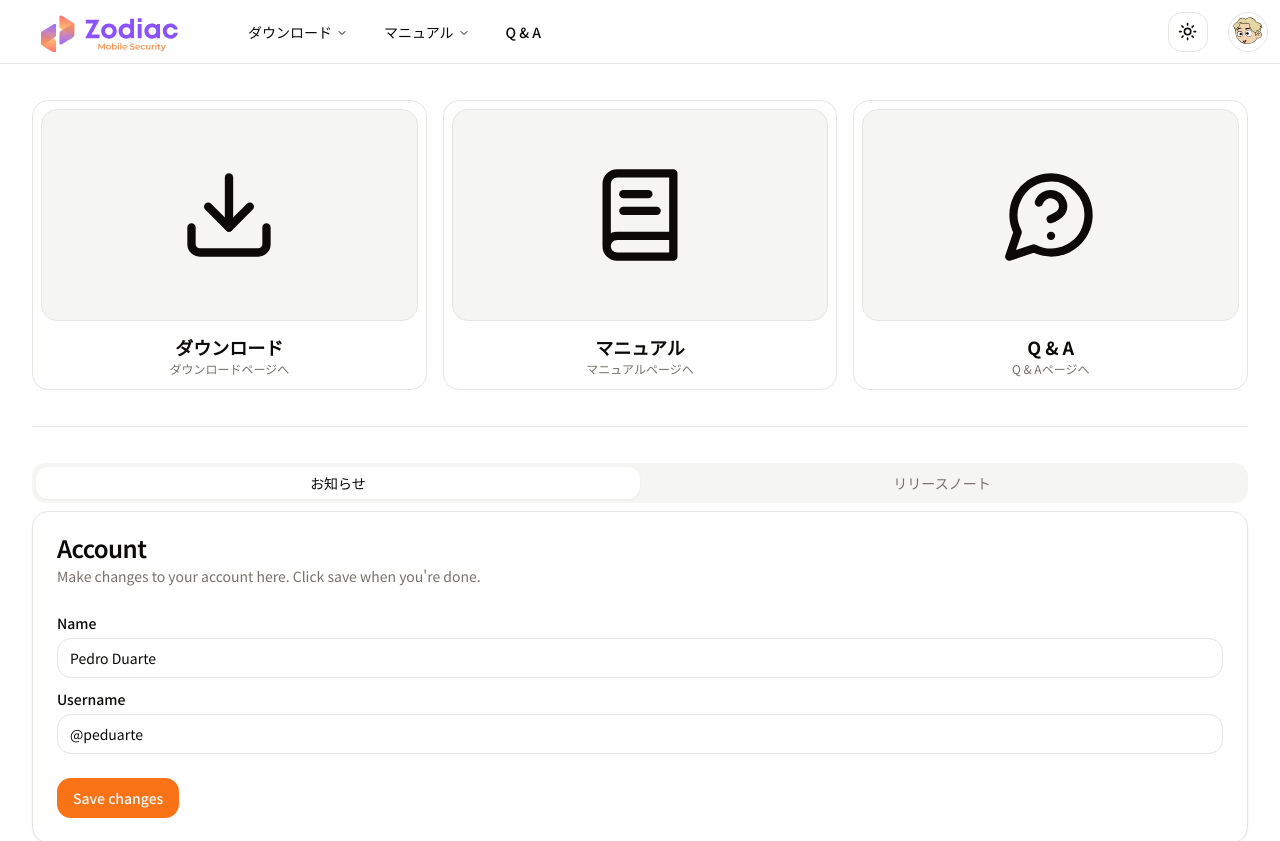
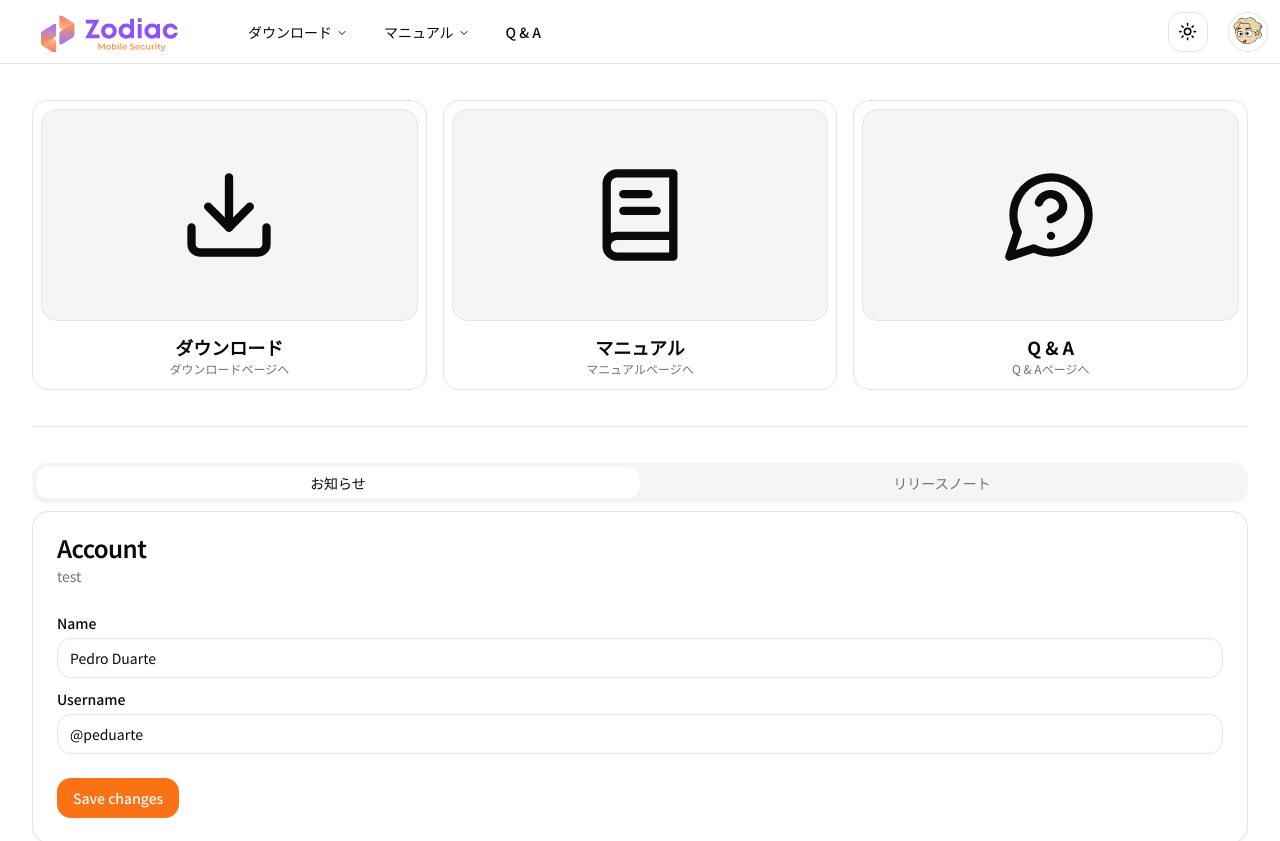
Before and after one commit to tk20211228/support-site-demo, a Next.js app: page / in a window 1280 px wide. Shown: the top 841 px of the page. Built offline with nearby package versions, Linux system fonts and the light colour scheme.

Commit message:
fix: add vercel fixed

```diff
--- a/app/download/page.tsx
+++ b/app/download/page.tsx
@@ -4,7 +4,7 @@ import SideBer from "@/components/side-ber";
 
 export default async function Page() {
   const externalLinks = await getExternalLinks();
-  console.log("externalLink", externalLinks);
+  // console.log("externalLink", externalLinks);
   return (
     <div className="container p-0">
       <div className="min-h-dvh flex flex-col">
--- a/components/news.tsx
+++ b/components/news.tsx
@@ -23,9 +23,7 @@ export default function News() {
         <Card>
           <CardHeader>
             <CardTitle>Account</CardTitle>
-            <CardDescription>
-              Make changes to your account here. Click save when you're done.
-            </CardDescription>
+            <CardDescription>test</CardDescription>
           </CardHeader>
           <CardContent className="space-y-2">
             <div className="space-y-1">
@@ -46,9 +44,7 @@ export default function News() {
         <Card>
           <CardHeader>
             <CardTitle>Password</CardTitle>
-            <CardDescription>
-              Change your password here. After saving, you'll be logged out.
-            </CardDescription>
+            <CardDescription>test</CardDescription>
           </CardHeader>
           <CardContent className="space-y-2">
             <div className="space-y-1">
```
